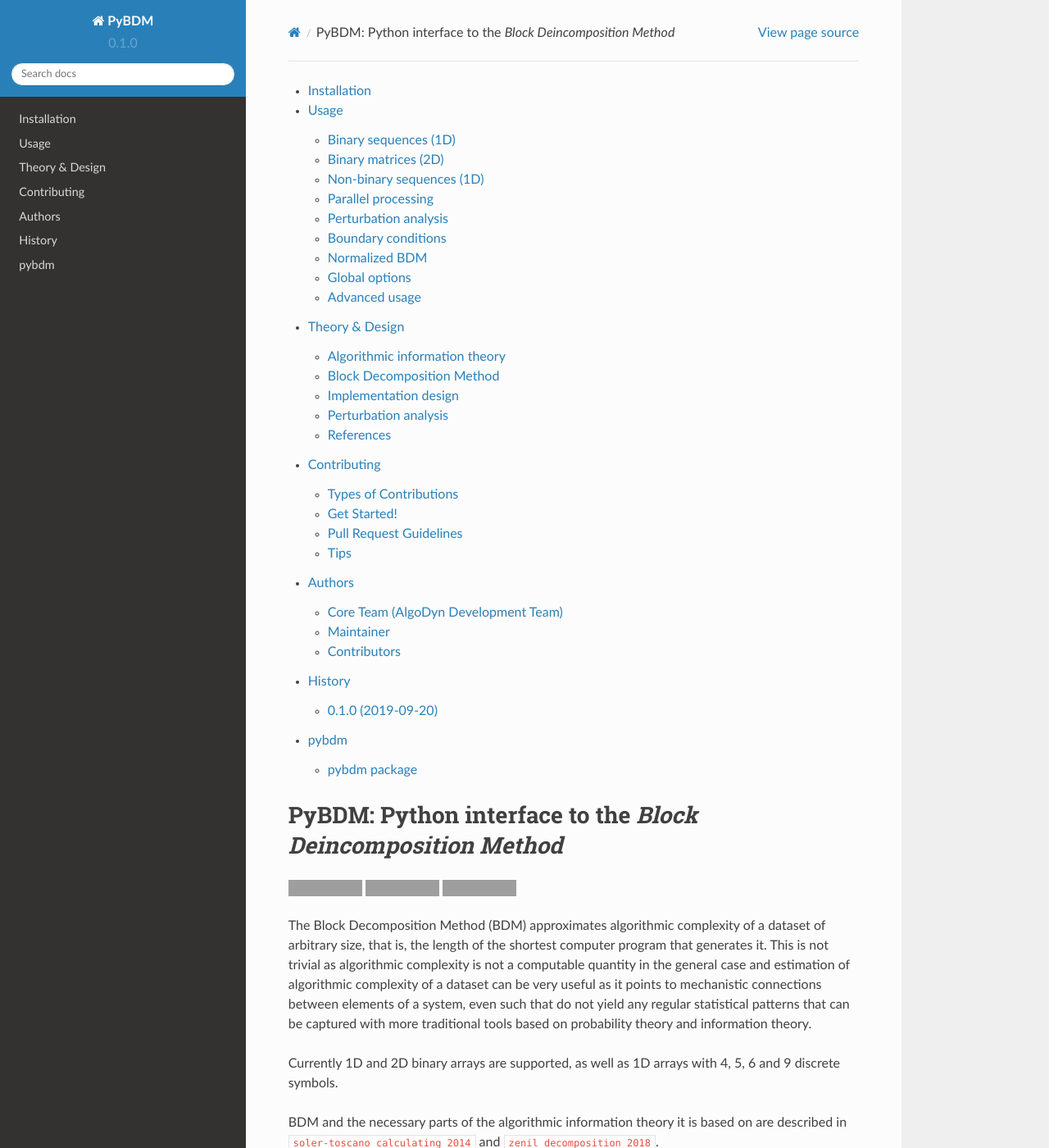
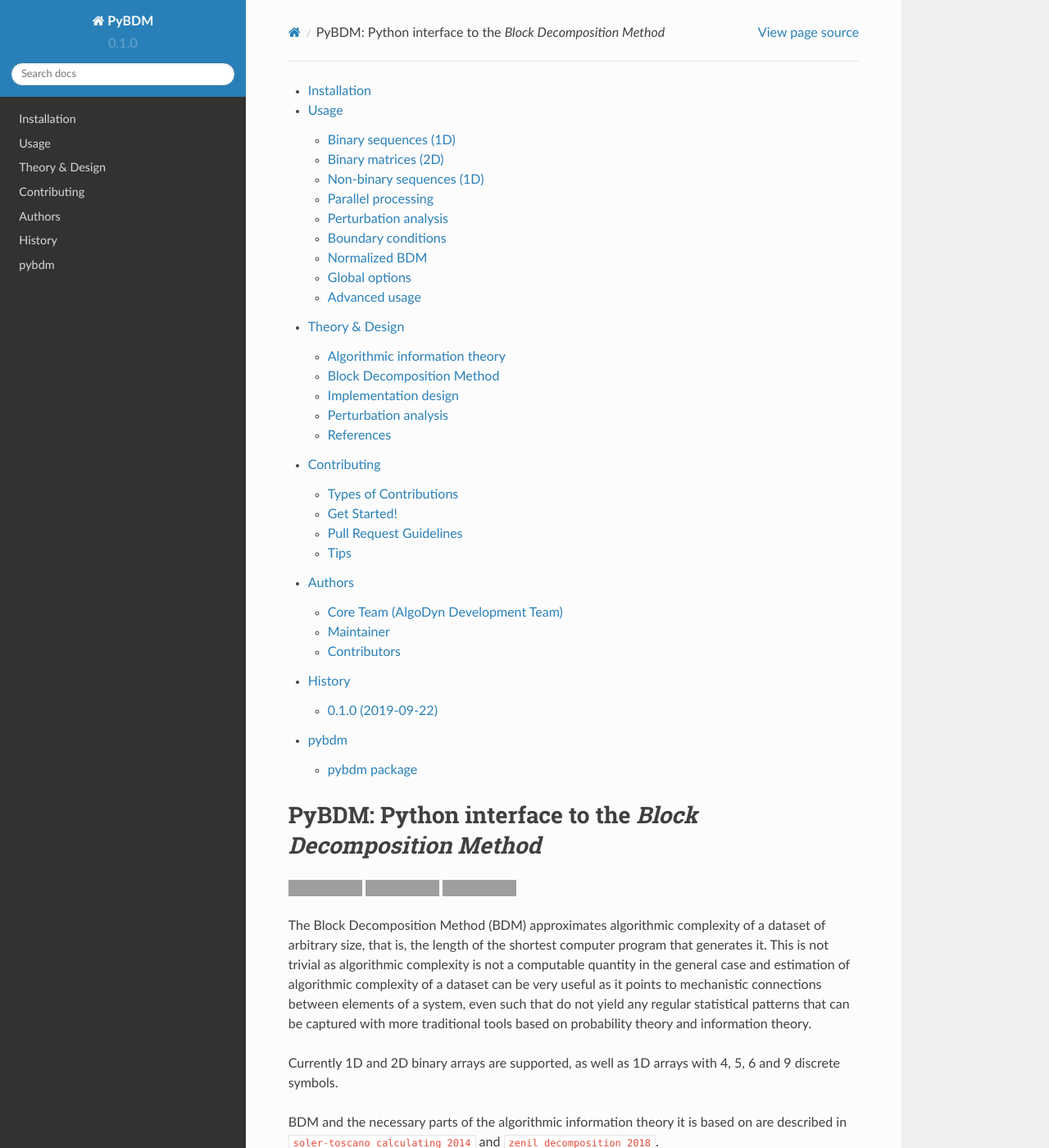
Before and after one commit to sztal/pybdm, a Sphinx documentation site: the page built from docs/index.rst, in a window 1280 px wide and 1400 px high. Shown: the whole window at 82% size. Built offline with Sphinx 7.4.7 and the Read the Docs theme 2.0.0, drawn with Linux system fonts in a browser that asks for light colours; cross-references to code outside the pages are shown as plain code; grey boxes are pictures that could not be loaded.

Commit message:
Change history and minor fixes in the docs

```diff
--- a/HISTORY.rst
+++ b/HISTORY.rst
@@ -3,7 +3,7 @@
 History
 -------
 
-0.1.0 (2019-09-20)
+0.1.0 (2019-09-22)
 ++++++++++++++++++
 
 * First release on PyPI.
--- a/docs/index.rst
+++ b/docs/index.rst
@@ -15,7 +15,7 @@
    modules
 
 =============================================================
-PyBDM: Python interface to the *Block Deincomposition Method*
+PyBDM: Python interface to the *Block Decomposition Method*
 =============================================================
 
 .. image:: https://badge.fury.io/py/pybdm.png
--- a/setup.py
+++ b/setup.py
@@ -18,7 +18,7 @@ doclink = """
 Documentation
 -------------
 
-The full documentation is at http://pybdm.rtfd.org."""
+The full documentation is at http://pybdm-docs.rtfd.org."""
 history = open('HISTORY.rst').read().replace('.. :changelog:', '')
 
 setup(
```
Also changed, not shown: README.rst (+7 -2 lines), 1 other file.
